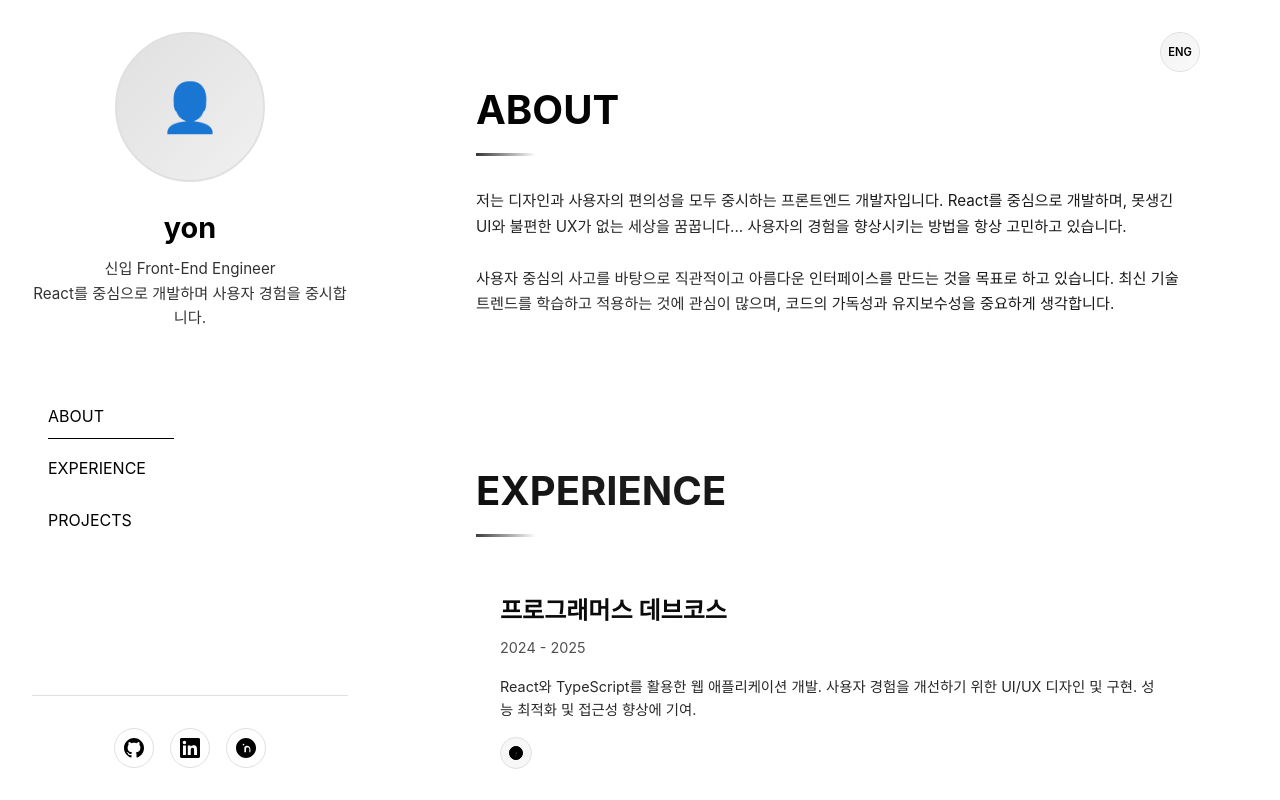
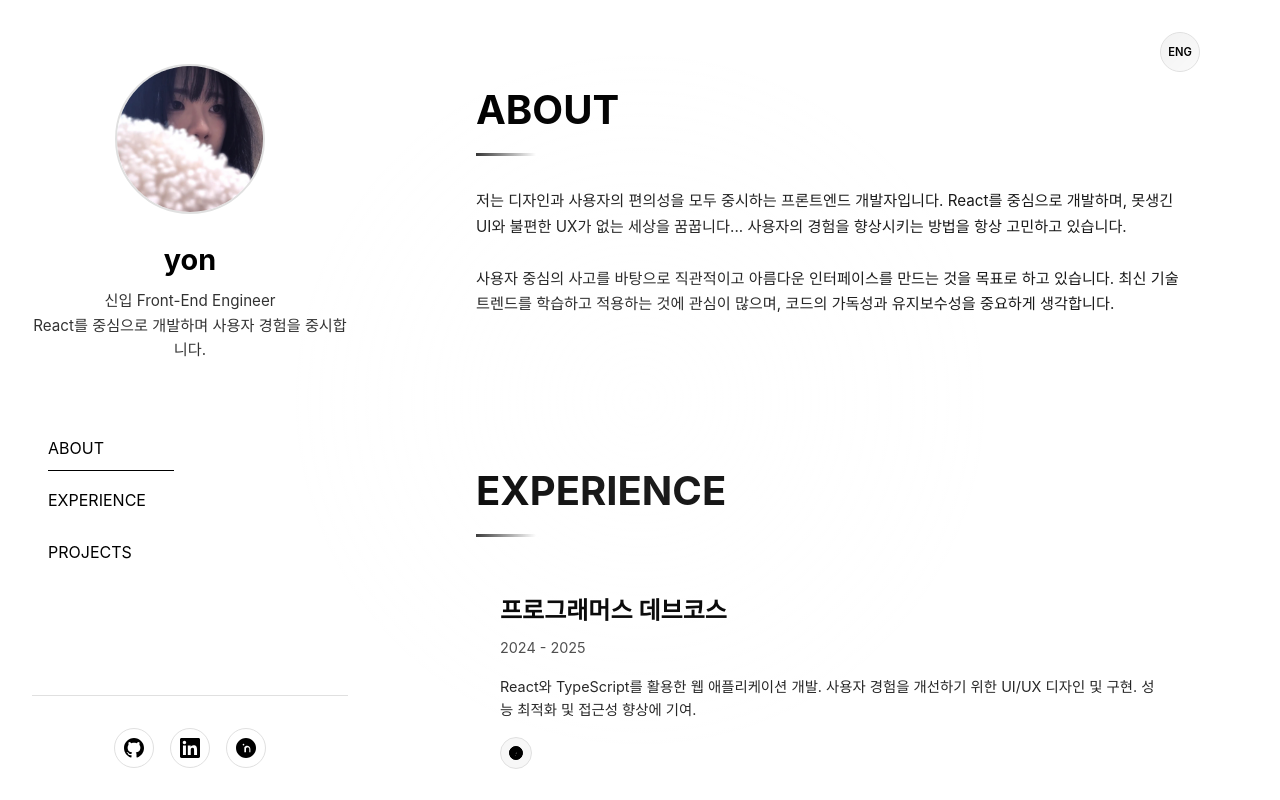
Before and after one commit to jny4867/my-portfolio, a React (Vite) app: page / in a window 1280 px wide. Shown: the top 800 px of the page. Built offline with nearby package versions, Linux system fonts and the light colour scheme.

Commit message:
chore: 프로필 사진 추가

```diff
--- a/src/components/Sidebar.tsx
+++ b/src/components/Sidebar.tsx
@@ -1,6 +1,7 @@
 import styled from 'styled-components';
 import { useTheme } from '../contexts/ThemeContext';
 import { useLanguage } from '../contexts/LanguageContext';
+import profileImg from '../assets/img1.jpg';
 
 const SidebarContainer = styled.aside<{ $isDark: boolean }>`
   position: fixed;
@@ -39,14 +40,16 @@ const ProfileSection = styled.div`
   margin-bottom: 2rem;
 `;
 
-const ProfileImage = styled.div<{ $isDark: boolean }>`
+const ProfileImage = styled.img<{ $isDark: boolean }>`
   width: 150px;
   height: 150px;
   border-radius: 50%;
+  object-fit: cover;
   background: ${(props) =>
     props.$isDark
       ? 'linear-gradient(135deg, #2a2a2a 0%, #1a1a1a 100%)'
       : 'linear-gradient(135deg, #e0e0e0 0%, #f0f0f0 100%)'};
+  margin-top: 2rem;
   margin-bottom: 1.5rem;
   display: flex;
   align-items: center;
@@ -165,7 +168,7 @@ export default function Sidebar({ onNavClick, activeSection }: SidebarProps) {
     <SidebarContainer $isDark={isDarkMode}>
       <div>
         <ProfileSection>
-          <ProfileImage $isDark={isDarkMode}>👤</ProfileImage>
+          <ProfileImage src={profileImg} alt='Profile' $isDark={isDarkMode}></ProfileImage>
           <Name>yon</Name>
           <Bio>
             {t.sidebar.bio.title}
```
Also changed, not shown: src/assets/img1.jpg (added).
